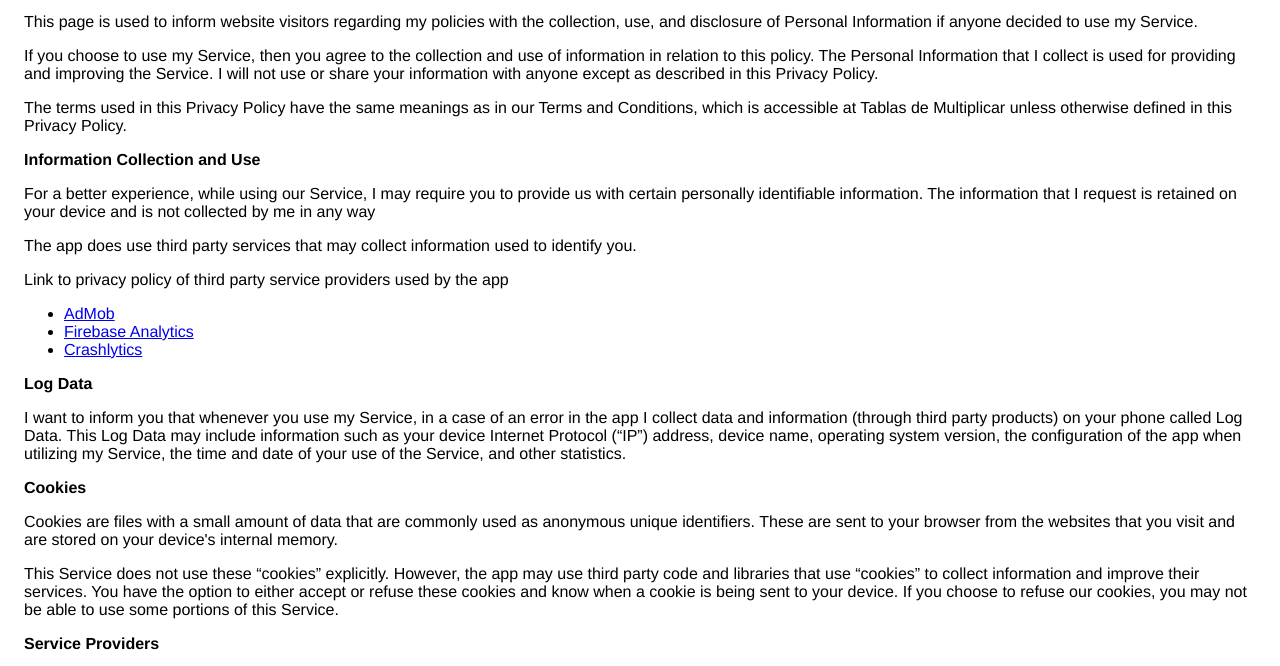
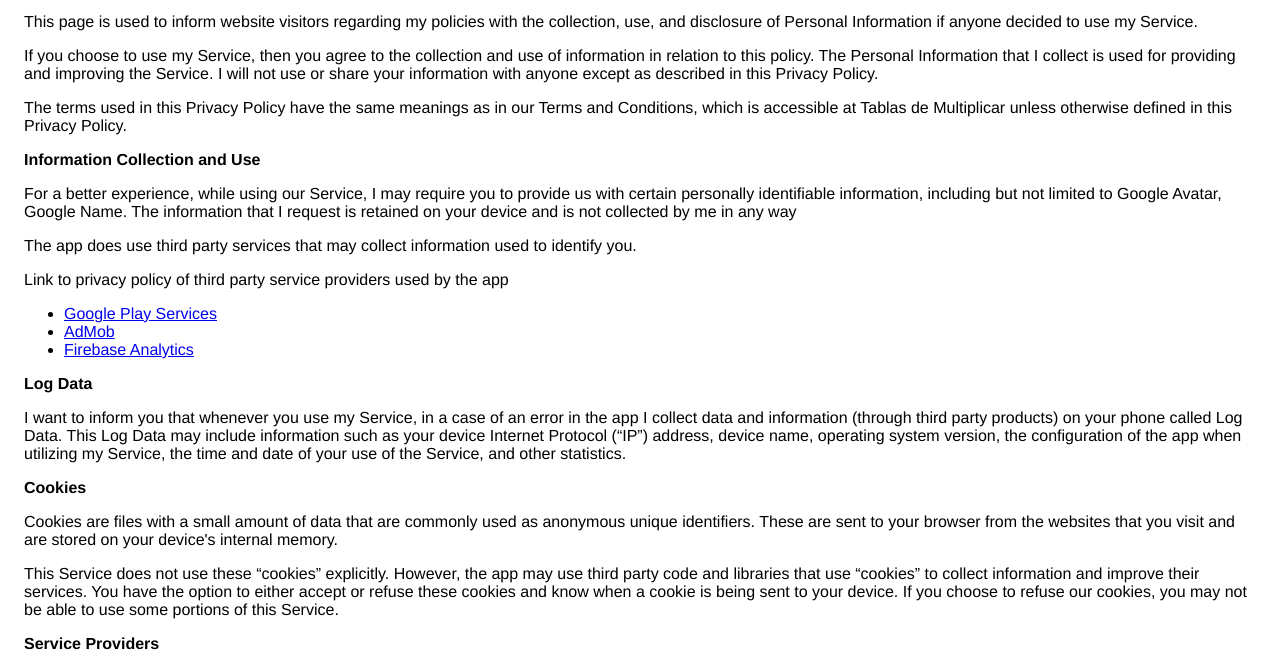
Before and after one commit to FuryGames/FuryGames.github.io, a plain HTML site: page privacy_policy_tdm.html in a window 1280 px wide. Shown: the part 131-797 px from the top of the page. Drawn offline with Linux system fonts and the light colour scheme.

Commit message:
Añadiendo Google Play Service a tablas de multiplicar

```diff
--- a/privacy_policy_tdm.html
+++ b/privacy_policy_tdm.html
@@ -8,8 +8,8 @@
                   </p> <p>The terms used in this Privacy Policy have the same meanings as in our Terms and Conditions, which is accessible
                     at Tablas de Multiplicar unless otherwise defined in this Privacy Policy.
                   </p> <p><strong>Information Collection and Use</strong></p> <p>For a better experience, while using our Service, I may require you to provide us with certain
-                    personally identifiable information. The information that I request is retained on your device and is not collected by me in any way
-                  </p> <p>The app does use third party services that may collect information used to identify you.</p> <div><p>Link to privacy policy of third party service providers used by the app</p> <ul><!----> <li><a href="https://support.google.com/admob/answer/6128543?hl=en" target="_blank">AdMob</a></li> <li><a href="https://firebase.google.com/policies/analytics" target="_blank">Firebase Analytics</a></li> <!----> <li><a href="http://try.crashlytics.com/terms/privacy-policy.pdf" target="_blank">Crashlytics</a></li> <!----></ul></div> <p><strong>Log Data</strong></p> <p> I want to inform you that whenever you use my Service, in a case of an
+                    personally identifiable information, including but not limited to Google Avatar, Google Name. The information that I request is retained on your device and is not collected by me in any way
+                  </p> <p>The app does use third party services that may collect information used to identify you.</p> <div><p>Link to privacy policy of third party service providers used by the app</p> <ul><li><a href="https://www.google.com/policies/privacy/" target="_blank">Google Play Services</a></li> <li><a href="https://support.google.com/admob/answer/6128543?hl=en" target="_blank">AdMob</a></li> <li><a href="https://firebase.google.com/policies/analytics" target="_blank">Firebase Analytics</a></li> <!----> <!----> <!----></ul></div> <p><strong>Log Data</strong></p> <p> I want to inform you that whenever you use my Service, in a case of an
                     error in the app I collect data and information (through third party products) on your phone
                     called Log Data. This Log Data may include information such as your device Internet Protocol (“IP”) address,
                     device name, operating system version, the configuration of the app when utilizing my Service,
```
